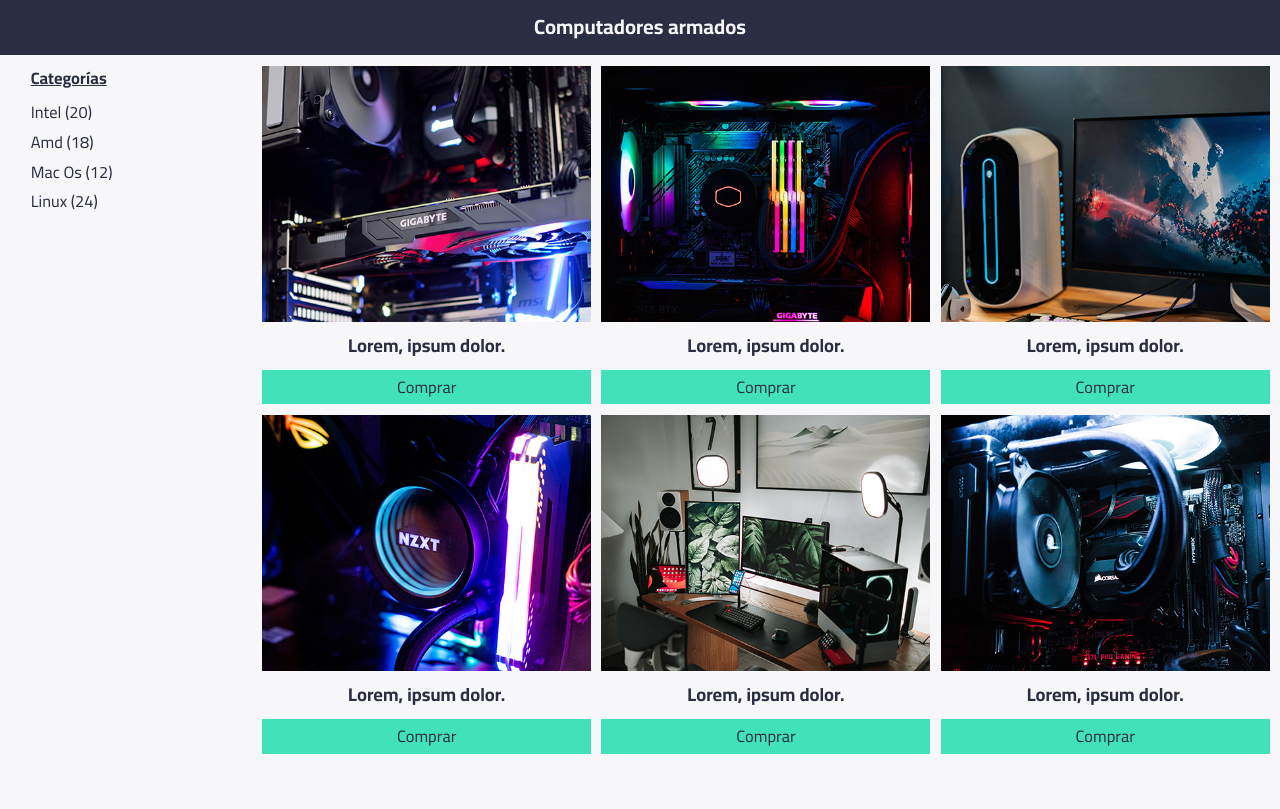
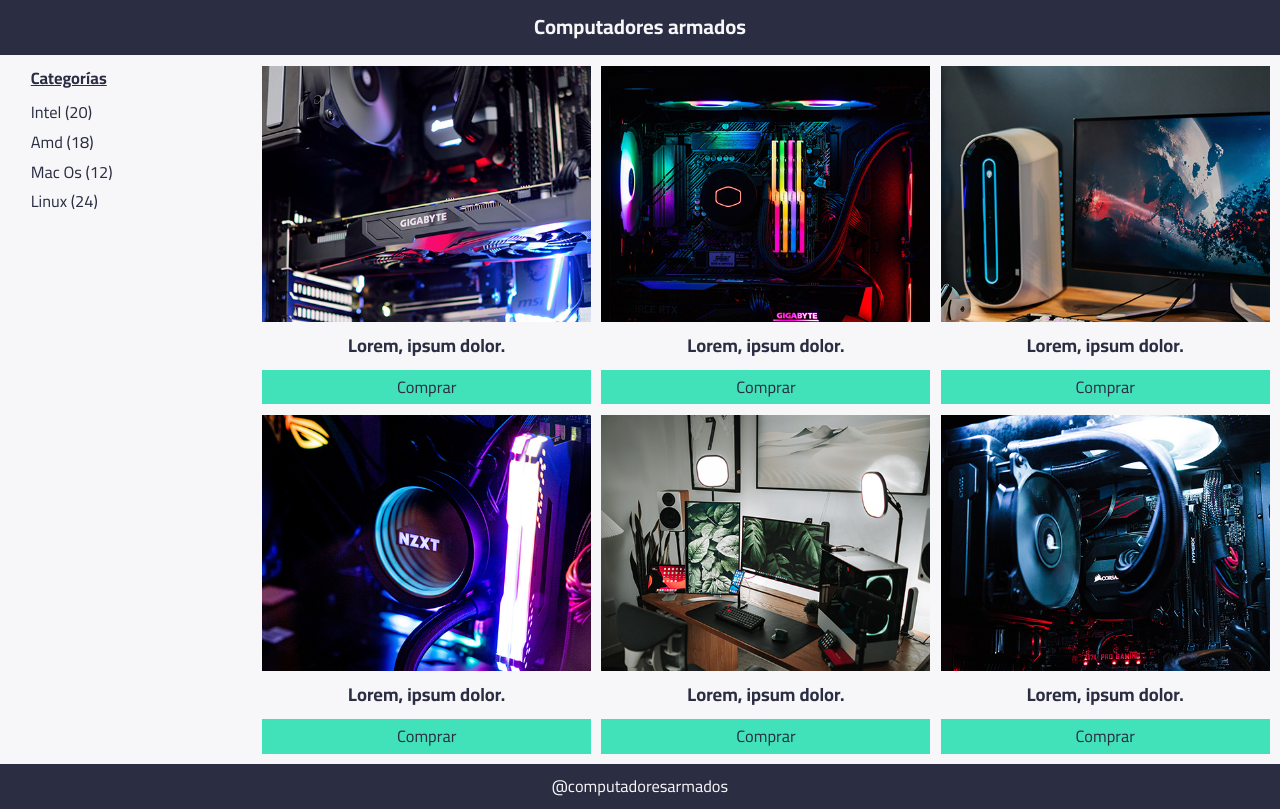
Before and after one commit to FernandoLorca/desafio-grid, a plain HTML site: page index.html in a window 1280 px wide. Drawn offline with Linux system fonts and the light colour scheme.

Commit message:
create de general template of the website

```diff
--- a/assets/css/style.css
+++ b/assets/css/style.css
@@ -74,7 +74,16 @@ ul {
   opacity: 0.75;
 }
 
+body {
+  display: grid;
+  grid-template-areas:
+    "header"
+    "main"
+    "footer";
+}
+
 header {
+  grid-area: header;
   display: flex;
   justify-content: center;
   align-items: center;
@@ -88,6 +97,7 @@ header h1 {
 }
 
 main {
+  grid-area: main;
   display: grid;
   grid-template-areas: "aside productsWrapper";
   grid-template-columns: 0.5fr 2fr;
@@ -96,6 +106,11 @@ main {
 
 aside {
   grid-area: aside;
+}
+
+aside ul {
+  display: flex;
+  flex-direction: column;
 }
 
 aside ul li {
@@ -188,3 +203,12 @@ aside ul li:first-child {
   padding: 1rem 0;
   font-size: 1.8rem;
 }
+
+footer {
+  grid-area: footer;
+  display: flex;
+  justify-content: center;
+  padding: 1rem 0;
+  background-color: var(--colorPrincipal);
+  color: var(--colorWhite);
+}
--- a/index.html
+++ b/index.html
@@ -69,5 +69,8 @@
         </div>
       </div>
     </main>
+    <footer>
+      <p>@computadoresarmados</p>
+    </footer>
   </body>
 </html>
```
